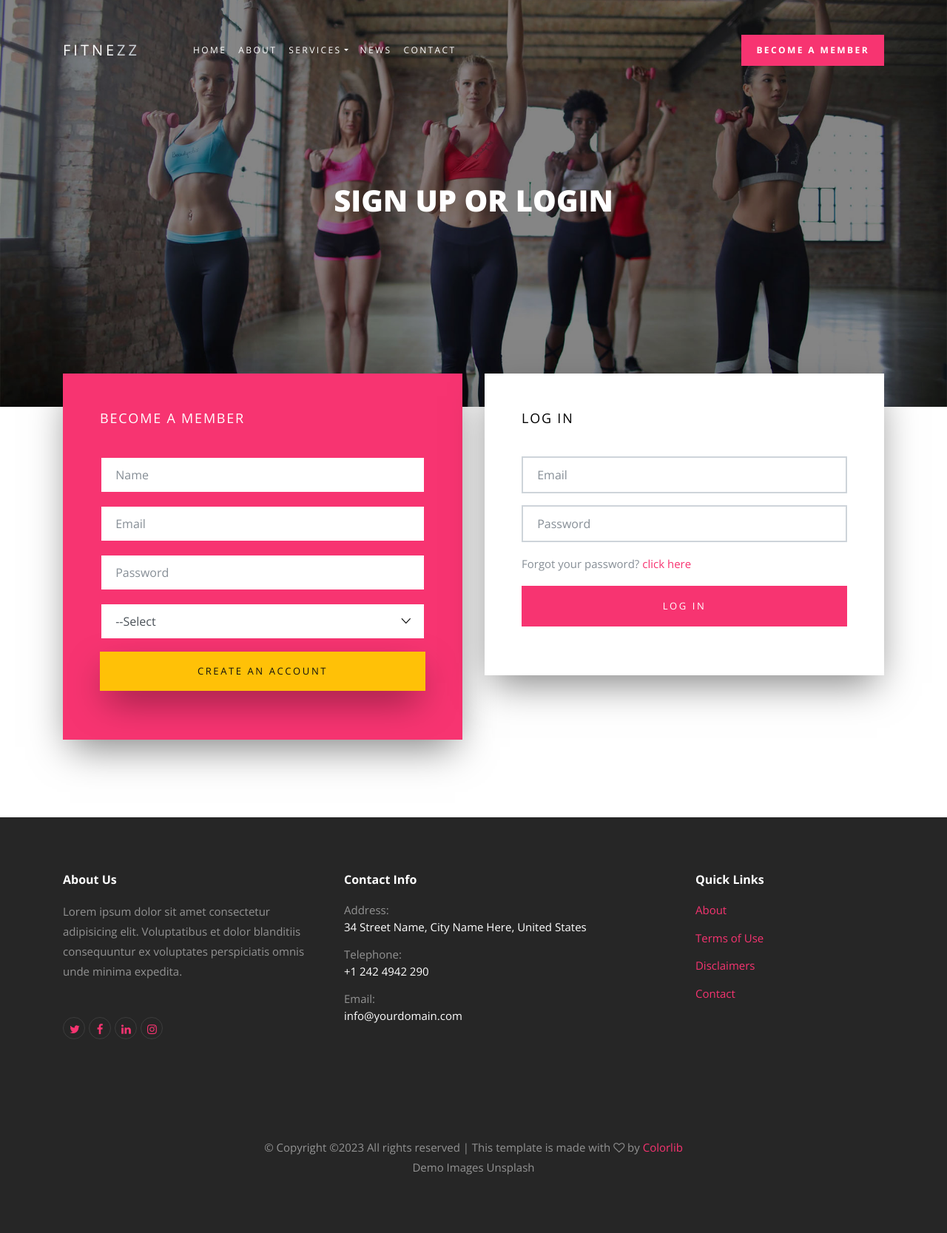
After one commit to Takii1/FitnessFirstGYM, a Django app: template gym/templates/signIn.html in a window 1280 px wide. The commit adds this page. Shown: the whole page at 74% size. Run offline with Django 4.2, Linux system fonts and the light colour scheme; the template is opened without the code that fills it, so the values that code supplies are empty; some libraries are stand-ins or nearby versions; some web fonts are replaced.

Commit message:
static files updated

```diff
--- a/FitnessFirstGYM/settings.py
+++ b/FitnessFirstGYM/settings.py
@@ -37,6 +37,7 @@ INSTALLED_APPS = [
     'django.contrib.sessions',
     'django.contrib.messages',
     'django.contrib.staticfiles',
+    'gym',
 ]
 
 MIDDLEWARE = [
@@ -54,7 +55,7 @@ ROOT_URLCONF = 'FitnessFirstGYM.urls'
 TEMPLATES = [
     {
         'BACKEND': 'django.template.backends.django.DjangoTemplates',
-        'DIRS': [],
+        'DIRS': ['/gym/'],
         'APP_DIRS': True,
         'OPTIONS': {
             'context_processors': [
--- a/FitnessFirstGYM/urls.py
+++ b/FitnessFirstGYM/urls.py
@@ -15,8 +15,9 @@ Including another URLconf
     2. Add a URL to urlpatterns:  path('blog/', include('blog.urls'))
 """
 from django.contrib import admin
-from django.urls import path
+from django.urls import path, include
 
 urlpatterns = [
     path('admin/', admin.site.urls),
+    path('', include('gym.urls')),
 ]
--- a/gym/templates/layout/carosel.html
+++ b/gym/templates/layout/carosel.html
@@ -1,5 +1,6 @@
+{% load static %}
 <section class="home-slider owl-carousel">
-      <div class="slider-item" style="background-image: url('img/slider-1.jpg');">
+      <div class="slider-item" style="background-image: url('{% static 'img/slider-1.jpg' %}');">
 
         <div class="container">
           <div class="row slider-text align-items-center justify-content-center">
@@ -13,7 +14,7 @@
 
       </div>
 
-      <div class="slider-item" style="background-image: url('img/slider-2.jpg');">
+      <div class="slider-item" style="background-image: url('{% static 'img/slider-2.jpg' %}');">
         <div class="container">
           <div class="row slider-text align-items-center justify-content-center">
             <div class="col-md-8 text-center col-sm-12 element-animate">
--- a/gym/templates/layout/master.html
+++ b/gym/templates/layout/master.html
@@ -1,3 +1,4 @@
+{% load static %}
 <!doctype html>
 <html lang="en">
   <head>
@@ -7,43 +8,43 @@
 
     <link href="https://fonts.googleapis.com/css?family=Open+Sans:300,400,700,800" rel="stylesheet">
 
-    <link rel="stylesheet" href="css/bootstrap.css">
-    <link rel="stylesheet" href="css/animate.css">
-    <link rel="stylesheet" href="css/owl.carousel.min.css">
+    <link rel="stylesheet" href="{% static 'css/bootstrap.css' %}">
+    <link rel="stylesheet" href="{% static 'css/animate.css' %}">
+    <link rel="stylesheet" href="{% static 'css/owl.carousel.min.css' %}">
 
-    <link rel="stylesheet" href="css/magnific-popup.css">
+    <link rel="stylesheet" href="{% static 'css/magnific-popup.css' %}">
 
 
-    <link rel="stylesheet" href="fonts/ionicons/css/ionicons.min.css">
-    <link rel="stylesheet" href="fonts/fontawesome/css/font-awesome.min.css">
+    <link rel="stylesheet" href="{% static 'fonts/ionicons/css/ionicons.min.css' %}">
+    <link rel="stylesheet" href="{% static 'fonts/fontawesome/css/font-awesome.min.css' %}">
 
     <!-- Theme Style -->
-    <link rel="stylesheet" href="css/style.css">
+    <link rel="stylesheet" href="{% static 'css/style.css' %}">
   </head>
   <body>
 
-    {% include header.html %}
+    {% include "layout/header.html" %}
     <!-- END header -->
     {% block content %}
     {% endblock %}
 
-    {% include footer.html %}
+    {% include "layout/footer.html" %}
     <!-- END footer -->
 
     <!-- loader -->
     <div id="loader" class="show fullscreen"><svg class="circular" width="48px" height="48px"><circle class="path-bg" cx="24" cy="24" r="22" fill="none" stroke-width="4" stroke="#eeeeee"/><circle class="path" cx="24" cy="24" r="22" fill="none" stroke-width="4" stroke-miterlimit="10" stroke="#f4b214"/></svg></div>
 
-    <script src="js/jquery-3.2.1.min.js"></script>
-    <script src="js/popper.min.js"></script>
-    <script src="js/bootstrap.min.js"></script>
-    <script src="js/owl.carousel.min.js"></script>
-    <script src="js/jquery.waypoints.min.js"></script>
+    <script src="{% static 'js/jquery-3.2.1.min.js' %}"></script>
+    <script src="{% static 'js/popper.min.js' %}"></script>
+    <script src="{% static 'js/bootstrap.min.js' %}"></script>
+    <script src="{% static 'js/owl.carousel.min.js' %}"></script>
+    <script src="{% static 'js/jquery.waypoints.min.js' %}"></script>
 
-    <script src="js/jquery.magnific-popup.min.js"></script>
-    <script src="js/magnific-popup-options.js"></script>
+    <script src="{% static 'js/jquery.magnific-popup.min.js' %}"></script>
+    <script src="{% static 'js/magnific-popup-options.js' %}"></script>
 
 
-    <script src="js/main.js"></script>
+    <script src="{% static 'js/main.js' %}"></script>
 
   {% block JS %}
 
--- /dev/null
+++ b/gym/templates/signIn.html
@@ -0,0 +1,82 @@
+{% extends "layout/master.html" %}
+{% load static %}
+{% block content %}
+ <section class="home-slider-loop-false  inner-page owl-carousel">
+      <div class="slider-item" style="background-image: url('{% static 'img/slider-1.jpg' %}');">
+
+        <div class="container">
+          <div class="row slider-text align-items-center justify-content-center">
+            <div class="col-md-8 text-center col-sm-12 element-animate">
+              <h1>Sign up or Login</h1>
+            </div>
+          </div>
+        </div>
+
+      </div>
+
+    </section>
+    <!-- END slider -->
+
+    <section class="section">
+      <div class="container">
+        <div class="row">
+          <div class="col-md-6">
+            <div class="form-wrap overlap primary element-animate">
+              <h2 class="h2">Become A Member</h2>
+              <form action="#">
+                <div class="form-group">
+                  <input type="text" class="form-control" placeholder="Name">
+                </div>
+                <div class="form-group">
+                  <input type="email" class="form-control" placeholder="Email">
+                </div>
+                <div class="form-group">
+                  <input type="password" class="form-control" placeholder="Password">
+                </div>
+                <div class="form-group">
+                  <div class="select-wrap">
+                  <span class="ion-ios-arrow-down select-arrow-icon"></span>
+                  <select name="" id="" class="form-control">
+                    <option value="#">--Select</option>
+                    <option value="#">Silver</option>
+                    <option value="#">Gold</option>
+                    <option value="#">Platinum</option>
+                  </select>
+                  </div>
+                </div>
+
+                <div class="form-group">
+                  <input type="submit" class="btn btn-warning btn-block py-3" value="Create an account">
+                </div>
+              </form>
+            </div>
+          </div>
+
+          <div class="col-md-6">
+            <div class="form-wrap overlap element-animate">
+              <h2 class="h2">Log in</h2>
+              <form action="#">
+                <div class="form-group">
+                  <input type="email" class="form-control" placeholder="Email">
+                </div>
+                <div class="form-group">
+                  <input type="password" class="form-control" placeholder="Password">
+                </div>
+                <div class="form-group">
+                  <p>Forgot your password? <a href="#">click here</a></p>
+                </div>
+                <div class="form-group">
+                  <input type="submit" class="btn btn-primary btn-block py-3" value="Log In">
+                </div>
+              </form>
+            </div>
+          </div>
+
+        </div>
+      </div>
+    </section>
+{% endblock %}
+
+{% block JS %}
+
+{% endblock %}
--- a/gym/urls.py
+++ b/gym/urls.py
@@ -1,6 +1,8 @@
 from django.contrib import admin
 from django.urls import path
+from . import views
 
 urlpatterns = [
     # path('admin/', admin.site.urls),
+    path('', views.index, name="Home")
 ]
--- a/gym/views.py
+++ b/gym/views.py
@@ -6,6 +6,9 @@ from django.contrib.auth.forms import AuthenticationForm
 
 
 # Create your views here.
+
+def index(request):
+    return render(request, "index.html")
 
 def register_request(request):
     if request.method == "POST":
```
Also changed, not shown: gym/models.py (+4 -3 lines), gym/templates/contact.html (added, +75 -0 lines), gym/templates/index.html (+6 -6 lines), gym/templates/layout/featuredClasses.html (+5 -4 lines), gym/templates/layout/schedule.html (+6 -6 lines), gym/templates/layout/testimonial.html (+4 -3 lines), gym/templates/layout/trainer.html (+7 -6 lines).
